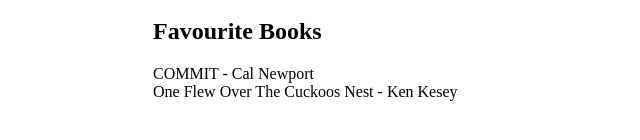
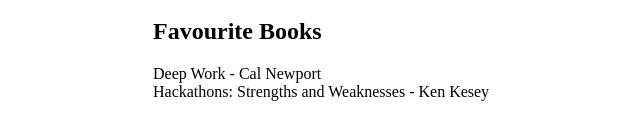
Before and after one commit to 00MB/site, a website: page books.html in a window 1280 px wide. Shown: the part 136-276 px from the top of the page, without its empty margins (103-743 px from the left). Drawn offline with Linux system fonts and the light colour scheme.

Commit message:
Automated report

```diff
--- a/books.html
+++ b/books.html
@@ -24,5 +24,5 @@
     <main>
         <h2>Favourite Books</h2>
         <ul>
-            <li>COMMIT - Cal Newport</li>
-            <li>One Flew Over The Cuckoos Nest - Ken Kesey</li>
+            <li>Deep Work - Cal Newport</li>
+            <li>Hackathons: Strengths and Weaknesses - Ken Kesey</li>
```
